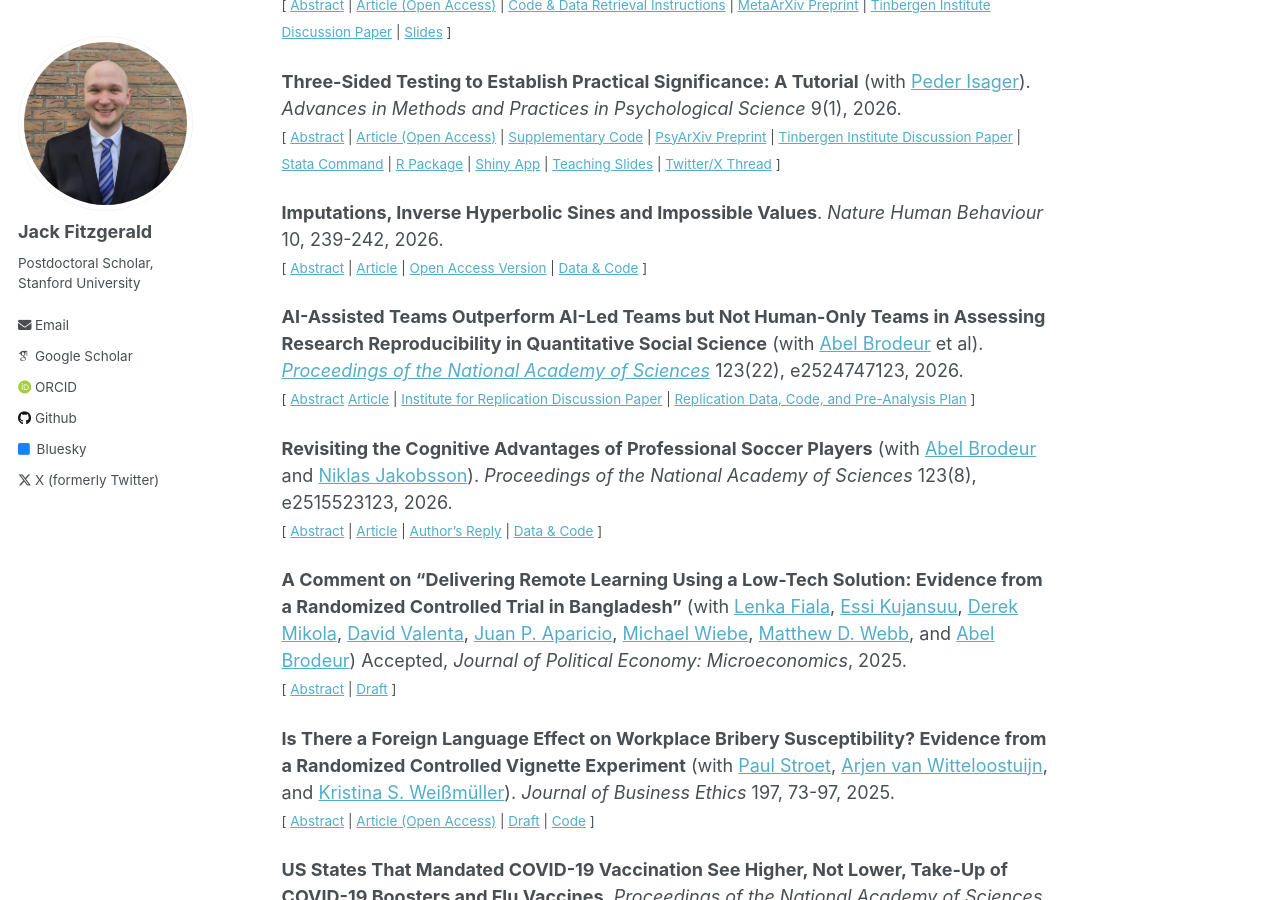
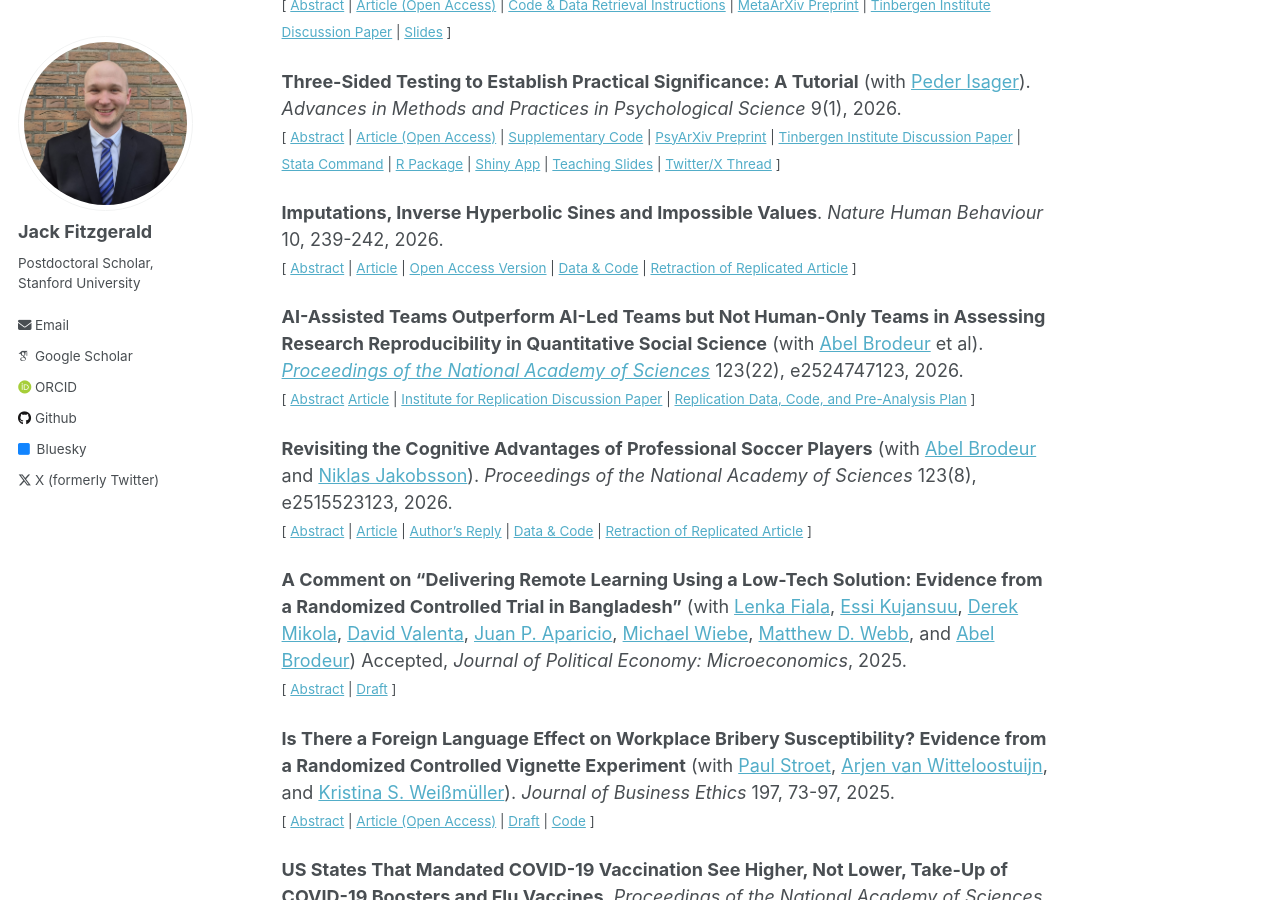
Before and after one commit to jack-fitzgerald/jack-fitzgerald.github.io, a Jekyll site: the page built from _pages/papers.md, in a window 1280 px wide and 900 px high, scrolled down 478 px. Built offline with Jekyll 4.4.1, drawn with Linux system fonts in a browser that asks for light colours; some web fonts are replaced.

Commit message:
Update papers.md

```diff
--- a/_pages/papers.md
+++ b/_pages/papers.md
@@ -40,7 +40,7 @@ Researchers may want to know whether an observed statistical relationship is eit
 </small><br><br/></div>
 
 **Imputations, Inverse Hyperbolic Sines and Impossible Values**. *Nature Human Behaviour* 10, 239-242, 2026. <br/>
-<small>[ <a href="#/" onclick="visib('WEA23')">Abstract</a> | [Article](https://doi.org/10.1038/s41562-025-02347-7) | [Open Access Version](https://rdcu.be/eYab2) | [Data & Code](https://osf.io/hce6n/) ] </small>
+<small>[ <a href="#/" onclick="visib('WEA23')">Abstract</a> | [Article](https://doi.org/10.1038/s41562-025-02347-7) | [Open Access Version](https://rdcu.be/eYab2) | [Data & Code](https://osf.io/hce6n/) | [Retraction of Replicated Article](https://doi.org/10.1038/s41562-023-01695-6) ] </small>
 
 <div id="WEA23" style="display: none; text-align: justify; line-height: 1.2" ><small>
 
@@ -60,7 +60,7 @@ Large Language Models (LLMs) such as ChatGPT are transforming how scientists con
 </small><br><br/></div>
 
 **Revisiting the Cognitive Advantages of Professional Soccer Players** (with [Abel Brodeur](https://sites.google.com/site/abelbrodeur/home) and [Niklas Jakobsson](https://www.kau.se/en/researchers/niklas-jakobsson)). *Proceedings of the National Academy of Sciences* 123(8), e2515523123, 2026. <br/>
-<small>[ <a href="#/" onclick="visib('BEA25')">Abstract</a> | [Article](https://doi.org/10.1073/pnas.2515523123) | [Author's Reply](https://doi.org/10.1073/pnas.2521662123) | [Data & Code](https://osf.io/sc7nt) ] </small>
+<small>[ <a href="#/" onclick="visib('BEA25')">Abstract</a> | [Article](https://doi.org/10.1073/pnas.2515523123) | [Author's Reply](https://doi.org/10.1073/pnas.2521662123) | [Data & Code](https://osf.io/sc7nt) | [Retraction of Replicated Article](https://doi.org/10.1073/pnas.2634399123) ] </small>
 
 <div id="BEA25" style="display: none; text-align: justify; line-height: 1.2" ><small>
 
```
